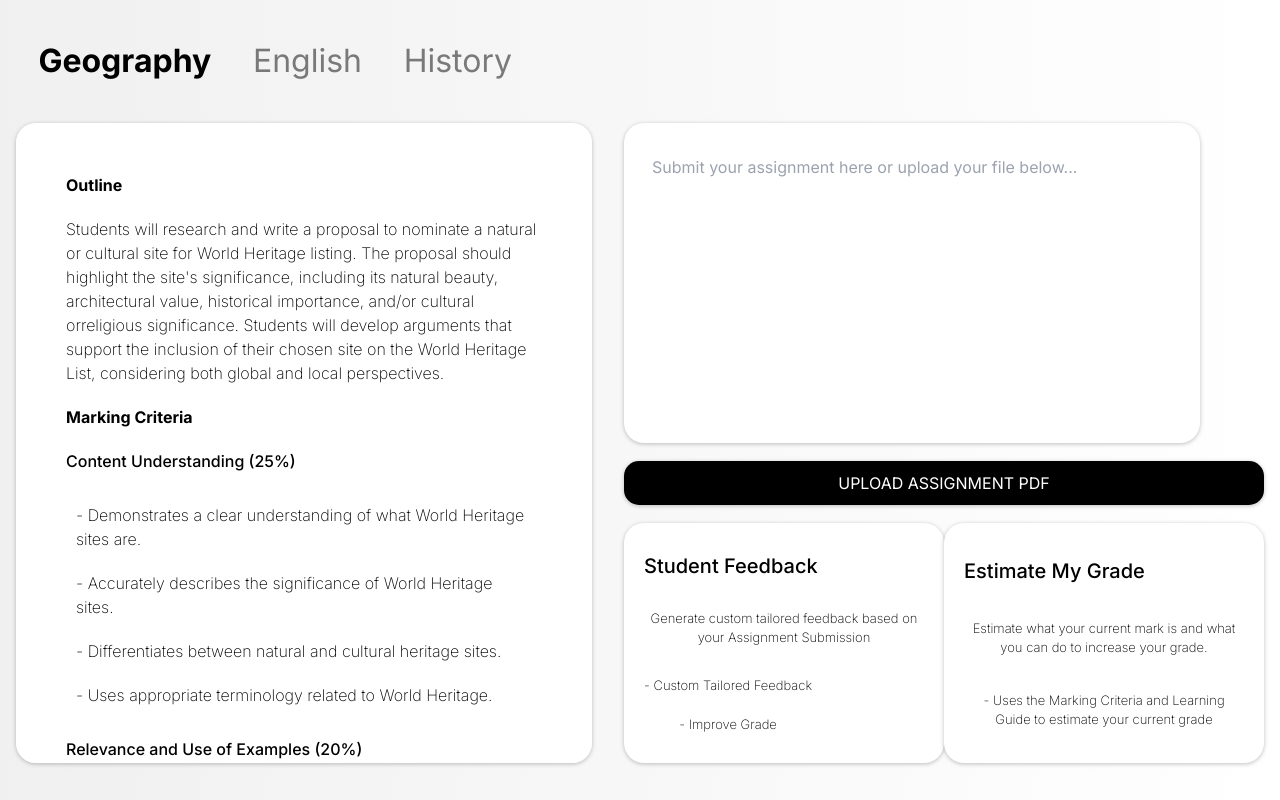
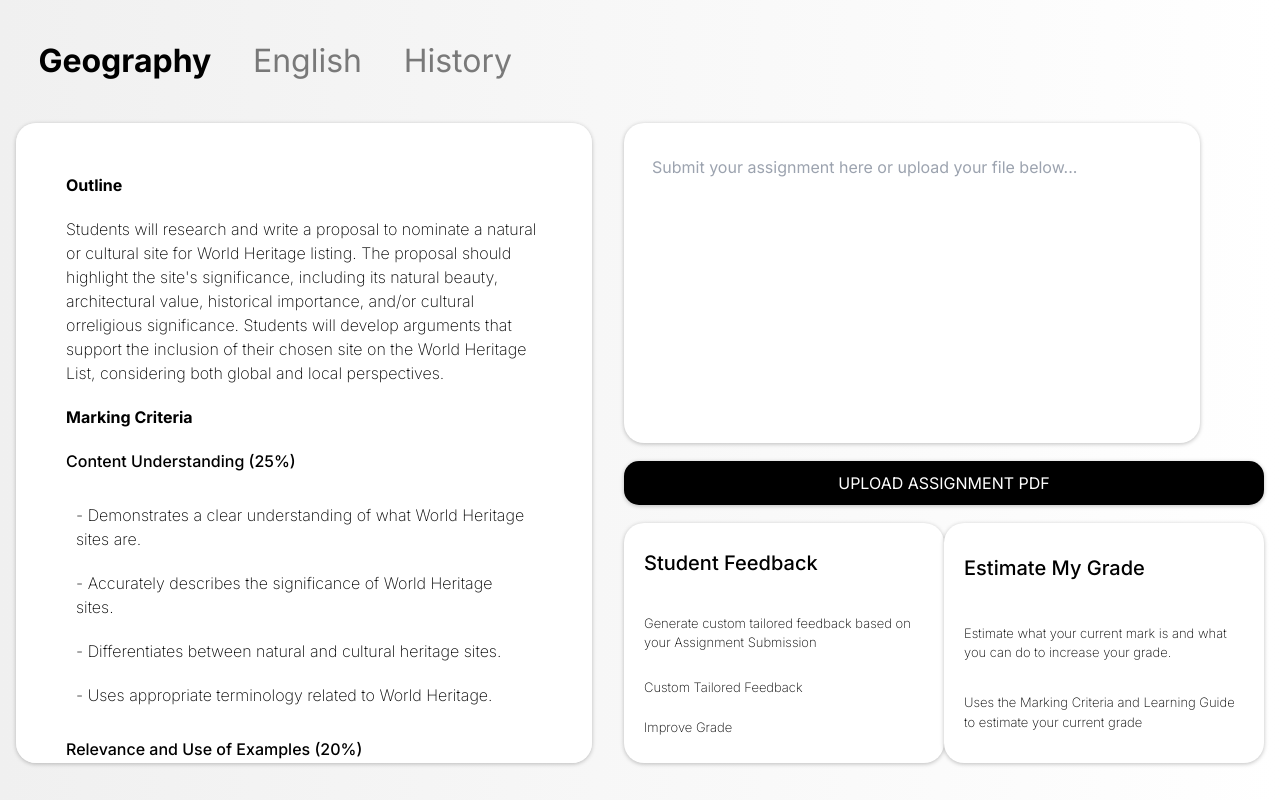
Before and after one commit to Janhavi-Shinde/demo-copilot-for-teachers, a Next.js app: page / in a window 1280 px wide. Built offline with nearby package versions, Linux system fonts and the light colour scheme.

Commit message:
UI Changes

```diff
--- /dev/null
+++ b/app/NewUI/EditableDiv.jsx
@@ -0,0 +1,22 @@
+import React, { useState } from "react";
+
+const EditableDiv = ({ placeholder }) => {
+  const [content, setContent] = useState("");
+
+  const handleInput = (e) => {
+    setContent(e.target.textContent);
+  };
+
+  return (
+    <div
+      className={`editable-div ${content.trim() === "" ? "is-empty" : ""}`}
+      contentEditable="true"
+      onInput={handleInput}
+      data-placeholder={placeholder}
+    >
+      {content}
+    </div>
+  );
+};
+
+export default EditableDiv;
--- a/app/NewUI/MainScreen.jsx
+++ b/app/NewUI/MainScreen.jsx
@@ -5,6 +5,8 @@ import { useState } from "react";
 import NewAssignmentView from "./NewAssignmentView";
 import NewPromptScreen from "./NewPromptScreen";
 import "../styles.css";
+import AssignmentView from "../AssignmentView";
+import PromptScreen from "../PromptScreen";
 
 export default function MainScreen() {
   const subjects = ["Geography", "English", "History"];
--- a/app/NewUI/NewPromptScreen.jsx
+++ b/app/NewUI/NewPromptScreen.jsx
@@ -6,6 +6,7 @@ import { useEffect } from "react";
 import { set } from "zod";
 import Assignment from "../Assignment";
 import React from "react";
+import EditableDiv from "./EditableDiv";
 
 function NewPromptScreen() {
   const [learningOutcomes, setLearningOutcomes] = useState("");
@@ -51,7 +52,11 @@ function NewPromptScreen() {
           <div className="response">{responseFromServer}</div>
         )}
       </div>
-      <textarea className="question-field"></textarea>
+      <div className="question-wrapper">
+        {/* For some reason <textarea> wouldn't let me go smaller than a certain height */}
+        <EditableDiv placeholder="Follow up questions..." />
+        <button className="question-button">Send</button>
+      </div>
     </div>
   ) : (
     <form className="prompt-form">
@@ -70,10 +75,9 @@ function NewPromptScreen() {
           <p>UPLOAD ASSIGNMENT PDF</p>
         </div>
         <div className="button-container">
-          <button
+          <div
             className="generation-button"
             id="giveFeedback"
-            type="button"
             onClick={handleButton("feedback")}
           >
             <p className="button-title">Student Feedback</p>
@@ -82,16 +86,14 @@ function NewPromptScreen() {
               Submission
             </p>
             <ul className="button-list">
-              <li>- Custom Tailored Feedback</li>
-              <li>- Improve Grade</li>
+              <li>Custom Tailored Feedback</li>
+              <li>Improve Grade</li>
             </ul>
-          </button>
-          <button
+          </div>
+          <div
             className="generation-button"
             id="generateGrade"
-            type="button"
             onClick={handleButton("grade")}
-            style={{ cursor: "pointer" }}
           >
             <p className="button-title">Estimate My Grade</p>
             <p>
@@ -100,11 +102,11 @@ function NewPromptScreen() {
             </p>
             <ul className="button-list">
               <li>
-                - Uses the Marking Criteria and Learning Guide to estimate your
+                Uses the Marking Criteria and Learning Guide to estimate your
                 current grade
               </li>
             </ul>
-          </button>
+          </div>
         </div>
       </div>
     </form>
--- a/app/styles.css
+++ b/app/styles.css
@@ -77,7 +77,7 @@ h3 {
 .button-container {
   display: flex;
   justify-content: space-between;
-  /* gap: 10px; */
+  align-items: flex-start;
 }
 
 /* Button styling */
@@ -207,7 +207,7 @@ h3 {
 .generation-button {
   display: flex;
   flex-direction: column;
-  align-items: flex-start;
+  align-items: flex-start; /* Aligns all text elements to the left */
   justify-content: space-evenly;
   height: 30vh;
   width: 40vh;
@@ -216,21 +216,58 @@ h3 {
   font-size: 13px;
   padding: 10px;
   box-shadow: 0px 1px 4px 0px rgba(0, 0, 0, 0.25);
+  cursor: pointer; /* Moves the cursor style here */
 }
 
 .button-title {
   font-size: 20px;
   font-weight: 500;
+  margin-bottom: 10px; /* Adds spacing below the title */
 }
 
 .button-list {
-  padding: 0px;
+  padding: 0;
+  margin: 0;
+  list-style-type: none;
 }
 
 .question-field {
   display: flex;
   border-radius: 20px;
   resize: none;
-  height: 10vh;
   padding: 20px;
 }
+
+.question-wrapper {
+  display: flex;
+  flex-direction: row;
+  justify-content: space-between;
+  align-items: flex-end;
+  width: 40vw;
+}
+
+.question-button {
+  width: 5vw;
+  height: 5vh;
+}
+
+.editable-div {
+  border: 1px solid #ccc;
+  padding: 10px;
+  border-radius: 10px;
+  height: 5vh;
+  width: 34vw;
+  resize: none;
+  overflow: auto;
+  white-space: pre-wrap;
+  box-sizing: border-box;
+  position: relative;
+  outline: none;
+}
+
+.editable-div.is-empty::before {
+  content: attr(data-placeholder);
+  color: #aaa; /* Placeholder text color */
+  position: absolute;
+  pointer-events: none;
+}
```
